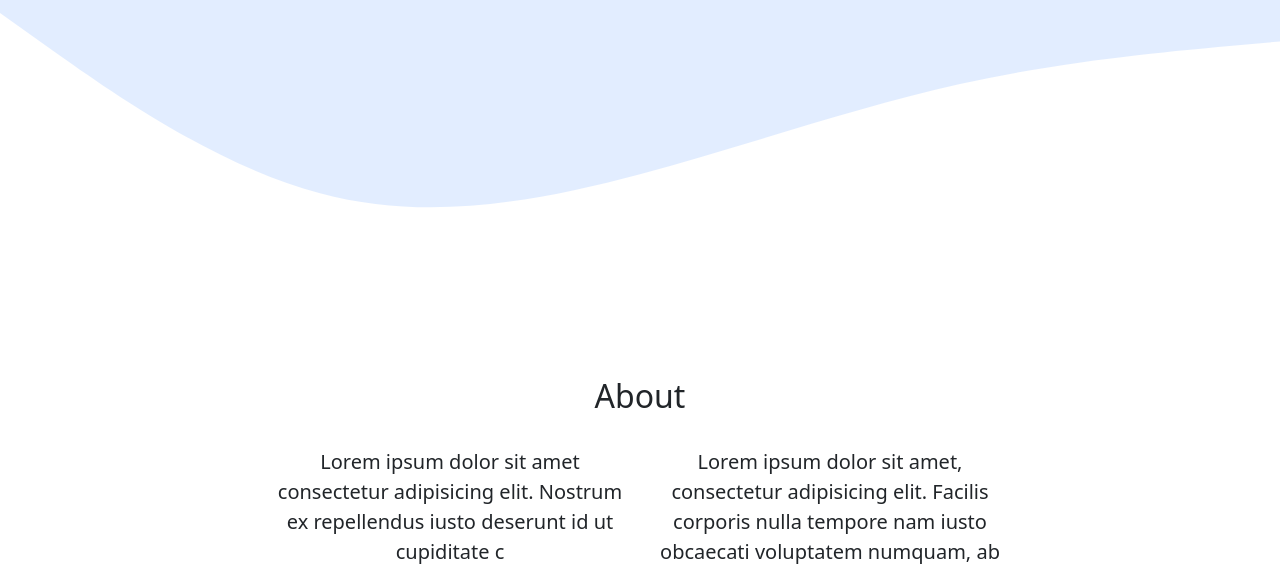
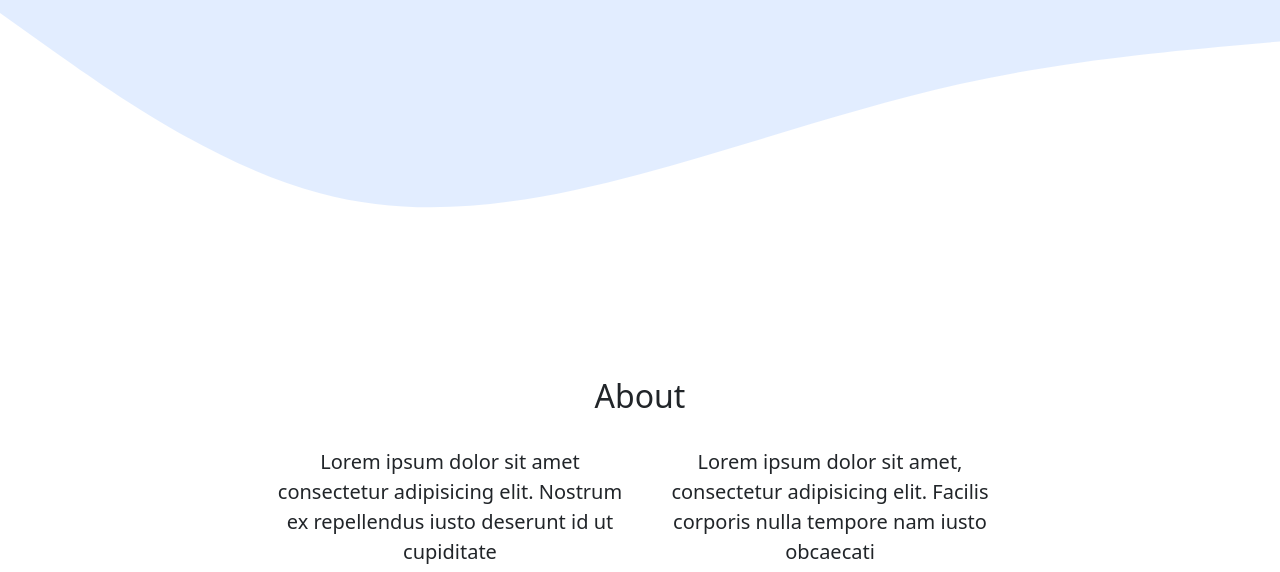
Before and after one commit to Rizal509/Rizal509.github.io, a plain HTML site: page index.html in a window 1280 px wide. Shown: the part 371-943 px from the top of the page. Drawn offline with nearby package versions, Linux system fonts and the light colour scheme.

Commit message:
rubah baris 1

```diff
--- a/index.html
+++ b/index.html
@@ -70,10 +70,10 @@
         </div>
         <div class="row justify-content-center fs-5 text-center">
           <div class="col-md-4 mb-3">
-            Lorem ipsum dolor sit amet consectetur adipisicing elit. Nostrum ex repellendus iusto deserunt id ut cupiditate c
+            Lorem ipsum dolor sit amet consectetur adipisicing elit. Nostrum ex repellendus iusto deserunt id ut cupiditate
           </div>
           <div class="col-md-4 mb-3">
-            Lorem ipsum dolor sit amet, consectetur adipisicing elit. Facilis corporis nulla tempore nam iusto obcaecati voluptatem numquam, ab deleniti consequatur, assumenda
+            Lorem ipsum dolor sit amet, consectetur adipisicing elit. Facilis corporis nulla tempore nam iusto obcaecati
           </div>
         </div>
       </div>
```
